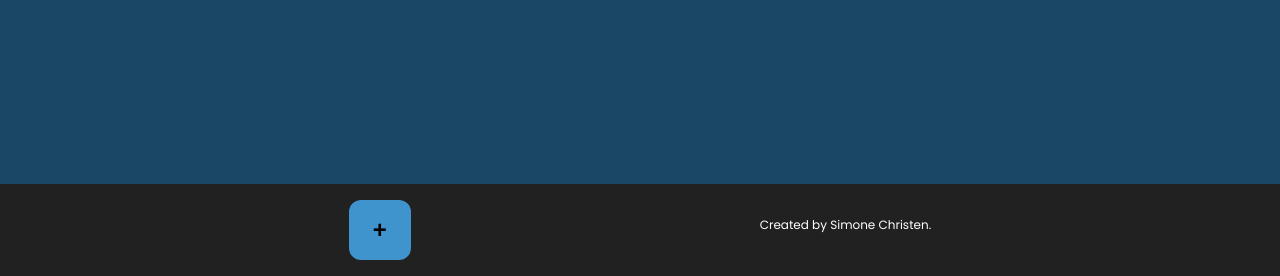
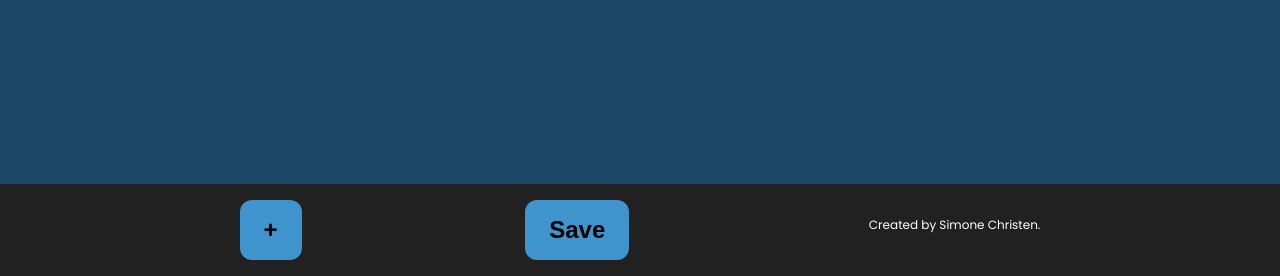
Before and after one commit to Sunnfast/workout-builder, a PHP site: page / in a window 1280 px wide. Shown: the part 524-800 px from the top of the page. Run offline with PHP 8.4, Linux system fonts and the light colour scheme.

Commit message:
added first half of localStorage functionality

```diff
--- a/index.html
+++ b/index.html
@@ -27,6 +27,9 @@
     id = "btn">
         <button class="new-exercise"
         id = "new-exercise-btn">+</button>
+
+        <button class="save"
+        id = "save-btn">Save</button>
         <!-- <button class = "remove-all"
         id = "remove-all">Remove All Books</button> -->
 
--- a/script.js
+++ b/script.js
@@ -208,6 +208,39 @@ function addNewestExercise(library) {
 // });
 
 
+// localStorage
 
+// let testArray = [{name: "bob", age: 2}, {name: "jan", age: 4}];
+// localStorage.setItem('testArray', JSON.stringify(testArray));
+// let retrievedArray = JSON.parse(localStorage.getItem('testArray'));
+
+let retrievedLibrary;
+
+document.getElementById("save-btn").addEventListener("click", function() {
+    localStorage.setItem('myLibrary', JSON.stringify(myLibrary));
+    retrievedLibrary = JSON.parse(localStorage.getItem('myLibrary'));
+    console.log("Saved!")
+    return retrievedLibrary;
+});
 displayAllExercises(myLibrary);
-// displays books in the background
+
+
+// idea 2
+
+// if (retrievedLibrary !== "undefined") {
+//     displayAllExercises(retrievedLibrary);
+//     console.log("retrieved saved exercises!")
+// }
+
+
+// idea 1
+
+// if (retrievedLibrary == "undefined") {
+//
+// // displays books in the background
+//     console.log('undefined hit')
+
+// } else {
+//     displayAllExercises(retrievedLibrary);
+//     console.log('retrieved hit')
+// }
--- a/styles.css
+++ b/styles.css
@@ -3,10 +3,11 @@
     --blueAccent: rgb(63, 148, 205);
     --textColorLight: white;
     --veryDarkGray: #212121;
+    --darkestColor: black;
 }
 
 body {
-    background-color: #1a4765;
+    background-color: var(--darkBlue);
     font-family: 'Poppins', sans-serif;
 }
 
@@ -18,7 +19,7 @@ body {
 }
 
 .exercise > div {
-    background-color:#212121;
+    background-color:var(--veryDarkGray);
     padding: 1rem;
     margin: 0rem;
 }
@@ -66,6 +67,20 @@ h2 {
     font-weight: 700;
 }
 
+.save {
+    position: relative;
+    background-color: var(--blueAccent);
+    border: none;
+    padding: 1rem;
+    padding-right: 1.5rem;
+    padding-left: 1.5rem;
+    font-weight: 600;
+    text-align: center;
+    border-radius: 0.5em;
+    font-size: 1.5em;
+    font-weight: 700;
+}
+
 .remove-all {
     position: relative;
     background-color: var(--blueAccent);
@@ -78,10 +93,11 @@ h2 {
 .new-exercise:hover, .new-exercise:focus,
 .remove-all:hover, .remove-all:focus,
 .remove-exercise-btn:hover, .remove-exercise-btn:focus,
-.status-btn:hover, .status-btn:focus {
+.status-btn:hover, .status-btn:focus,
+.save:hover, .save:focus {
     cursor: pointer;
     color: var(--blueAccent);
-    background-color: black;
+    background-color: var(--darkestColor);
 }
 
 .status-btn {
```
